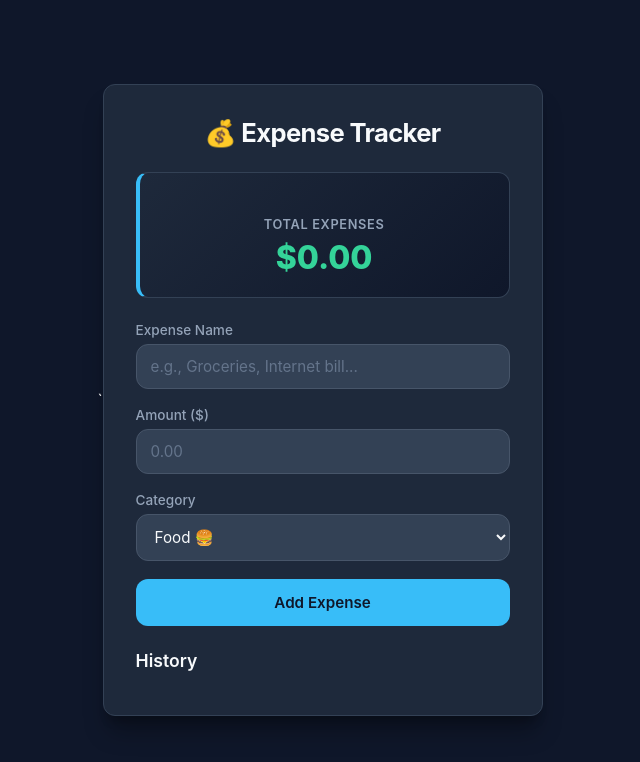
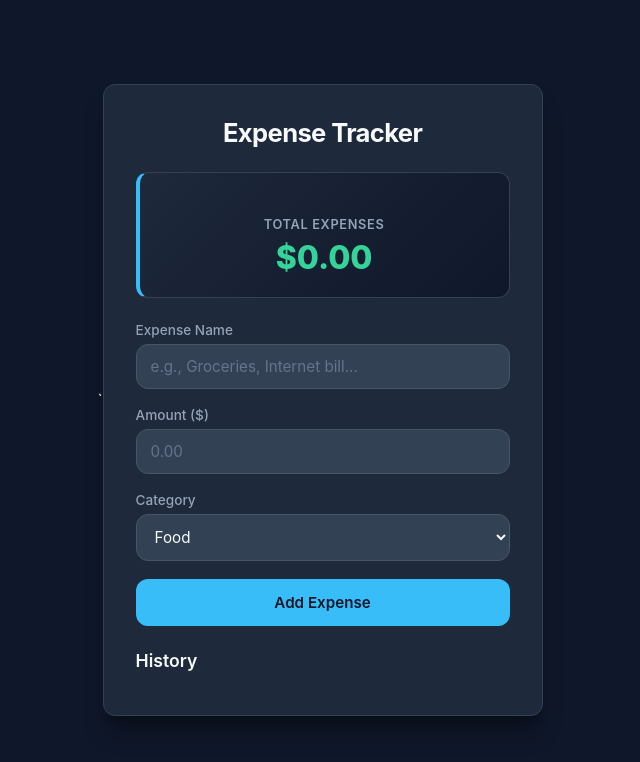
Before and after one commit to Duaalimemon/Expense_Tracker, a plain HTML site: page index .html in a window 1280 px wide. Shown: the whole page, without its empty margins (320-960 px from the left). Drawn offline with Linux system fonts and the light colour scheme.

Commit message:
Update and rename index - Copy.html to index .html

```diff
--- a/index - Copy.html
+++ b/index .html
@@ -8,15 +8,13 @@
 </head>
 <body>
     <div class="container">
-        <h1>💰 Expense Tracker</h1>
+        <h1> Expense Tracker</h1>
 
-        <!-- Total Balance Display -->
         <div class="balance-container">
             <h3>Total Expenses</h3>
             <h2 id="total-amount">$0.00</h2>
         </div>
 
-        <!-- Add Expense Form -->
         <form id="expense-form">
             <div class="form-control">
                 <label for="text">Expense Name</label>
@@ -29,19 +27,17 @@
             <div class="form-control">
                 <label for="category">Category</label>
                 <select id="expense-category">
-                    <option value="Food">Food 🍔</option>
-                    <option value="Entertainment">Entertainment 🎬</option>
-                    <option value="Utilities">Utilities ⚡</option>
-                    <option value="Other">Other 📦</option>
+                    <option value="Food">Food </option>
+                    <option value="Entertainment">Entertainment </option>
+                    <option value="Utilities">Utilities </option>
+                    <option value="Other">Other </option>
                 </select>
             </div>
             <button type="submit" class="btn">Add Expense</button>
         </form>
 
-        <!-- History/List Section -->
         <h3>History</h3>
         <ul id="expense-list" class="list">
-            <!-- Dynamic expense items will be injected here by JavaScript -->
         </ul>
     </div>
 
```
